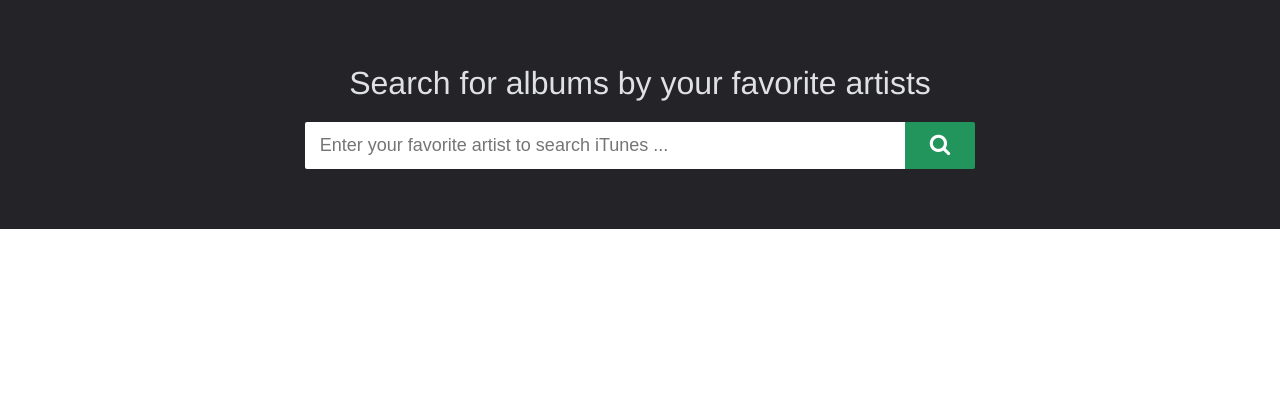
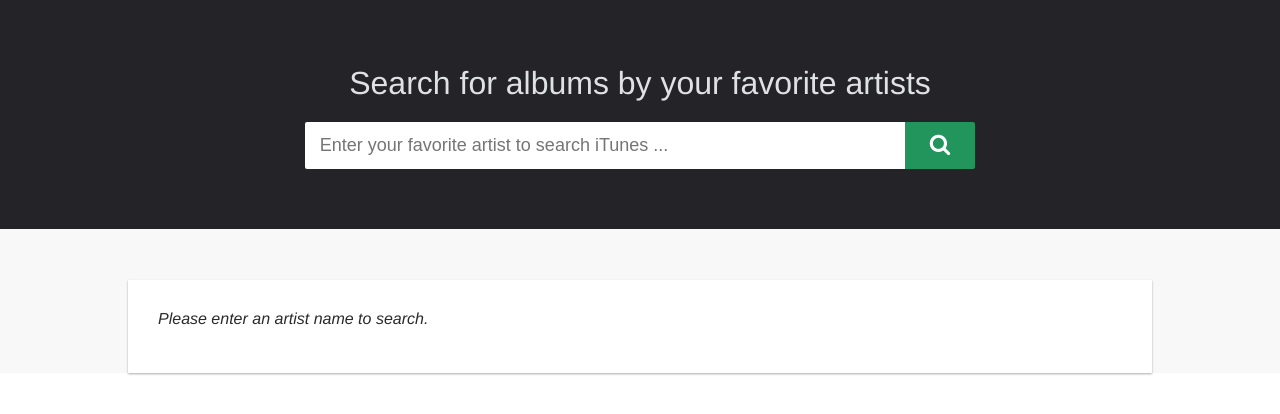
Before and after one commit to m-hatch/ArtistSearch, a React app: page / in a window 1280 px wide. Shown: the top 414 px of the page. Built offline with nearby package versions, Linux system fonts and the light colour scheme; the HTML template or start-up script is replaced by a standard one.

Commit message:
add Catalog component

```diff
--- a/src/components/App.jsx
+++ b/src/components/App.jsx
@@ -1,5 +1,6 @@
 import React from 'react';
 import Header from './Header';
+import Catalog from './Catalog';
 
 export default class App extends React.Component {
 
@@ -7,25 +8,32 @@ export default class App extends React.Component {
     super();
     this.state = {
       query: '',
-      searchResults: {}
+      resultCount: 0,
+      searchResults: []
     };
     this.submitSearch = this.submitSearch.bind(this);
   }
 
   submitSearch(q) {
-    console.log(q);
     this.setState({ query: q });
+
     fetch(`https://itunes.apple.com/search?term=${ q }&entity=album&attribute=allArtistTerm`)
       .then(response => response.json())
-      .then(data => this.setState({ searchResults: data }));
+      .then(data => this.setState({
+        resultCount: data.resultCount,
+        searchResults: data.results
+      }));
   }
 
   render() {
-    console.log(this.state.searchResults);
     return (
       <div className="app">
 
         <Header submitSearch={ this.submitSearch } />
+
+        <Catalog query={ this.state.query }
+          albums={ this.state.searchResults }
+          count={ this.state.resultCount } />
 
       </div>
     );
--- /dev/null
+++ b/src/components/Catalog.jsx
@@ -0,0 +1,39 @@
+import React from 'react';
+
+/* Props:
+ * @query: string
+ * @albums: array
+ * @count: number
+ */
+export default (props) => {
+
+  // build Album components
+  const albumsList = props.albums.map((album, index) =>
+    <div key={ index }>{ album.collectionName }</div>
+  );
+
+  // build message
+  const getMessage = () => {
+    let message;
+
+    if (props.query === '')
+      message = 'Please enter an artist name to search.';
+    else if (props.count === 0)
+      message = `No results found for ${ props.query }`;
+    else
+      message = `Results 1 - ${ props.count } for ${ props.query }`;
+
+    return message;
+  }
+
+  return (
+    <div id="albums-container" className="catalog">
+
+      <h2 className="catalog__message">{ getMessage() }</h2>
+
+      { (props.albums.length) ? albumsList : null }
+
+    </div>
+  );
+
+}
--- a/src/styles/main.scss
+++ b/src/styles/main.scss
@@ -4,3 +4,4 @@
 @import './scss/app.scss';
 @import './scss/header.scss';
 @import './scss/search.scss';
+@import './scss/catalog.scss';
--- /dev/null
+++ b/src/styles/scss/_catalog.scss
@@ -0,0 +1,14 @@
+.catalog {
+  position: relative;
+  width: 96%;
+  max-width: 1024px;
+  margin: 4% auto;
+  padding: 30px;
+  background-color: $white;
+  box-shadow: 0px 1px 2px $shadow;
+
+  &__message {
+    font-style: italic;
+    margin-bottom: 15px;
+  }
+}
--- a/src/styles/scss/_colors.scss
+++ b/src/styles/scss/_colors.scss
@@ -3,6 +3,7 @@ $white: #FFFFFF;
 $ghost: #e0e1e4;
 $concrete: #f8f8f8;
 $pigeon-grey: #434445;
+$shadow: #aaa;
 $black: #000000;
 $mine-shaft: #232328;
 $emperor: #2A2A2A;
```
